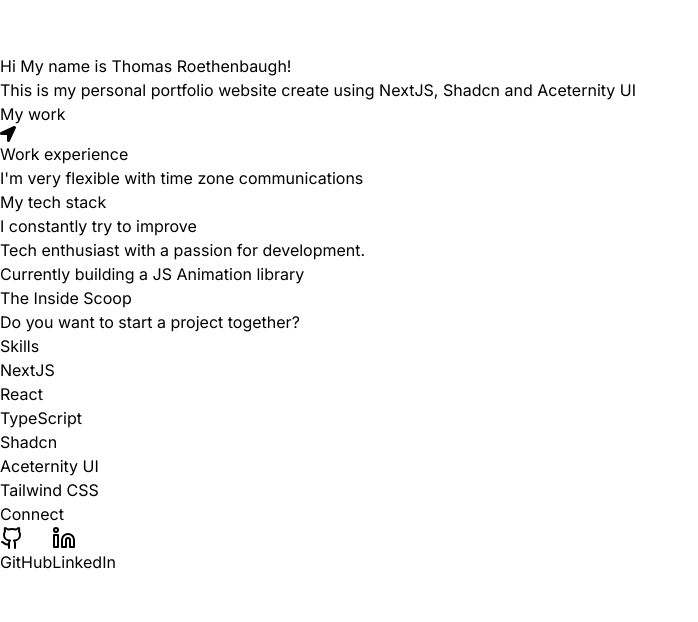
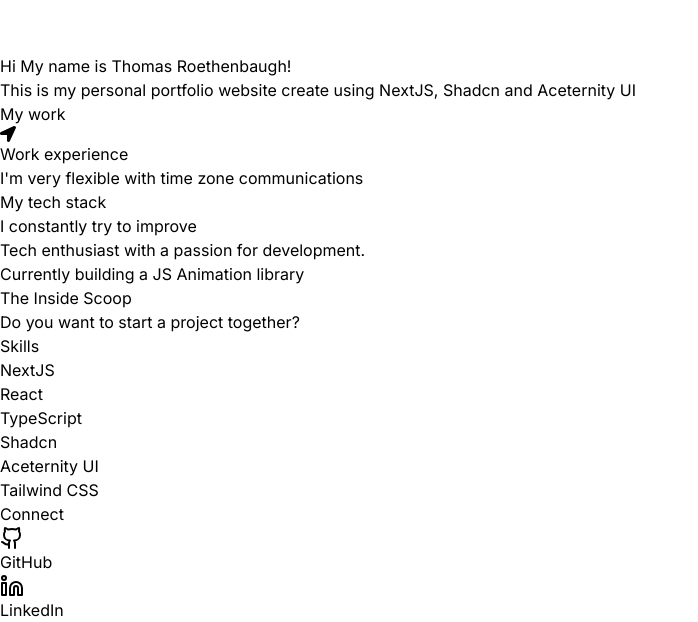
Before and after one commit to Rottenburger/portfolio-website, a Next.js app: page / in a window 1280 px wide. Shown: the part 2828-3450 px from the top of the page, without its empty margins (0-698 px from the left). Before the commit the page ends 3402 px from the top, so only its background shows below. Built offline with nearby package versions, Linux system fonts and the light colour scheme.

Commit message:
Fixed Failed to compile error for Vercel

```diff
--- a/components/skills-and-links.tsx
+++ b/components/skills-and-links.tsx
@@ -19,14 +19,22 @@
       <section>
         <h2 className="text-2xl font-bold mb-4 text-white">Connect</h2>
         <div className="flex space-x-4">
-          <Button variant="outline" className="bg-gray-800 text-white hover:bg-gray-700">
+          <a href="https://github.com/Rottenburger" target="_blank" rel="noopener noreferrer" className="bg-gray-800 text-white hover:bg-gray-700 px-4 py-2 rounded-md">
             <Github className="mr-2 h-4 w-4" />
             GitHub
-          </Button>
-          <Button variant="outline" className="bg-gray-800 text-white hover:bg-gray-700">
+          </a>
+          <a href="https://www.linkedin.com/in/thomas-roethenbaugh-712b61149/theme: {
+            container: {
+              center: true,
+              padding: '2rem',
+              screens: {
+                '2xl': '1400px'
+              }
+            },
+          }" target="_blank" rel="noopener noreferrer" className="bg-gray-800 text-white hover:bg-gray-700 px-4 py-2 rounded-md">
             <Linkedin className="mr-2 h-4 w-4" />
             LinkedIn
-          </Button>
+          </a>
         </div>
       </section>
     </div>
```
